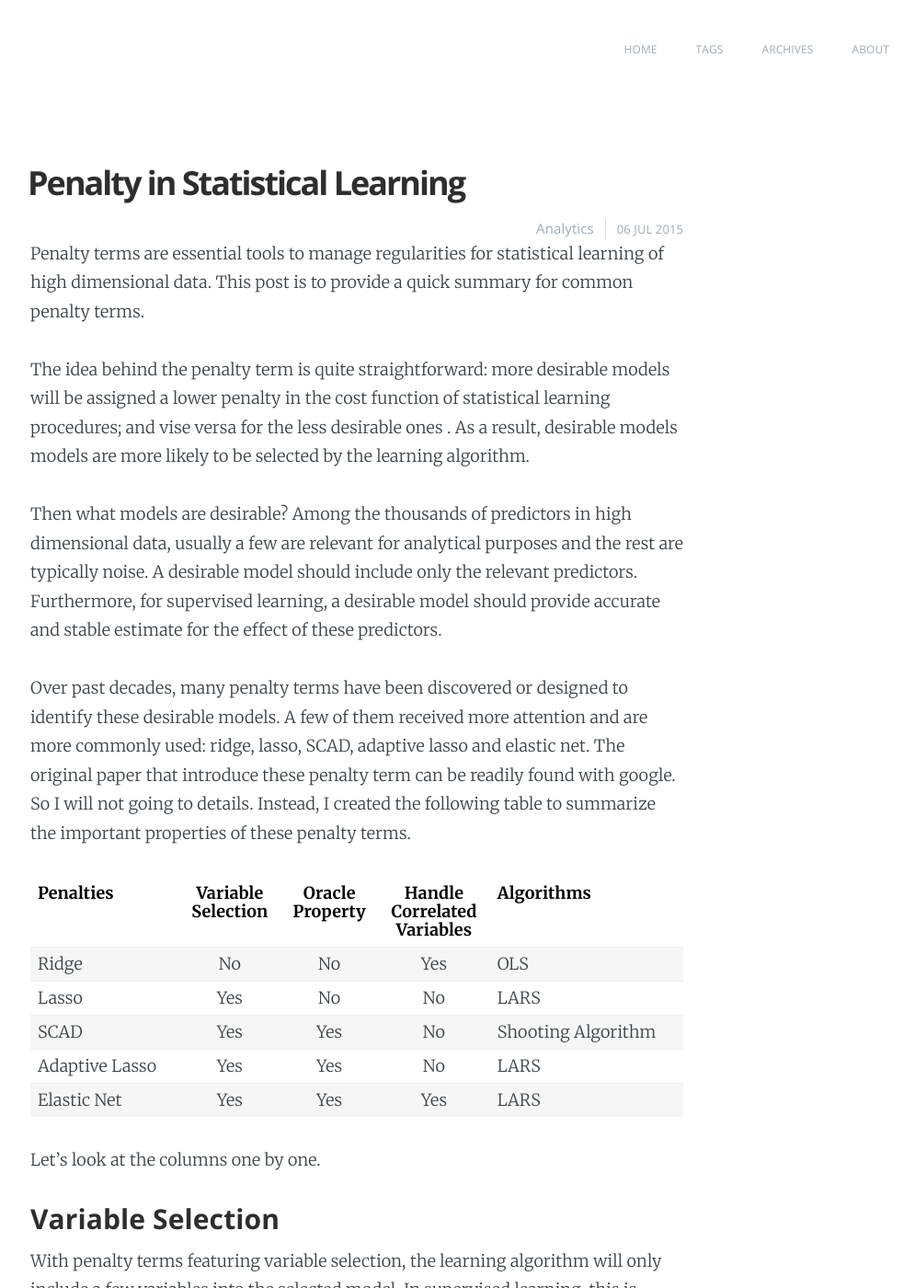
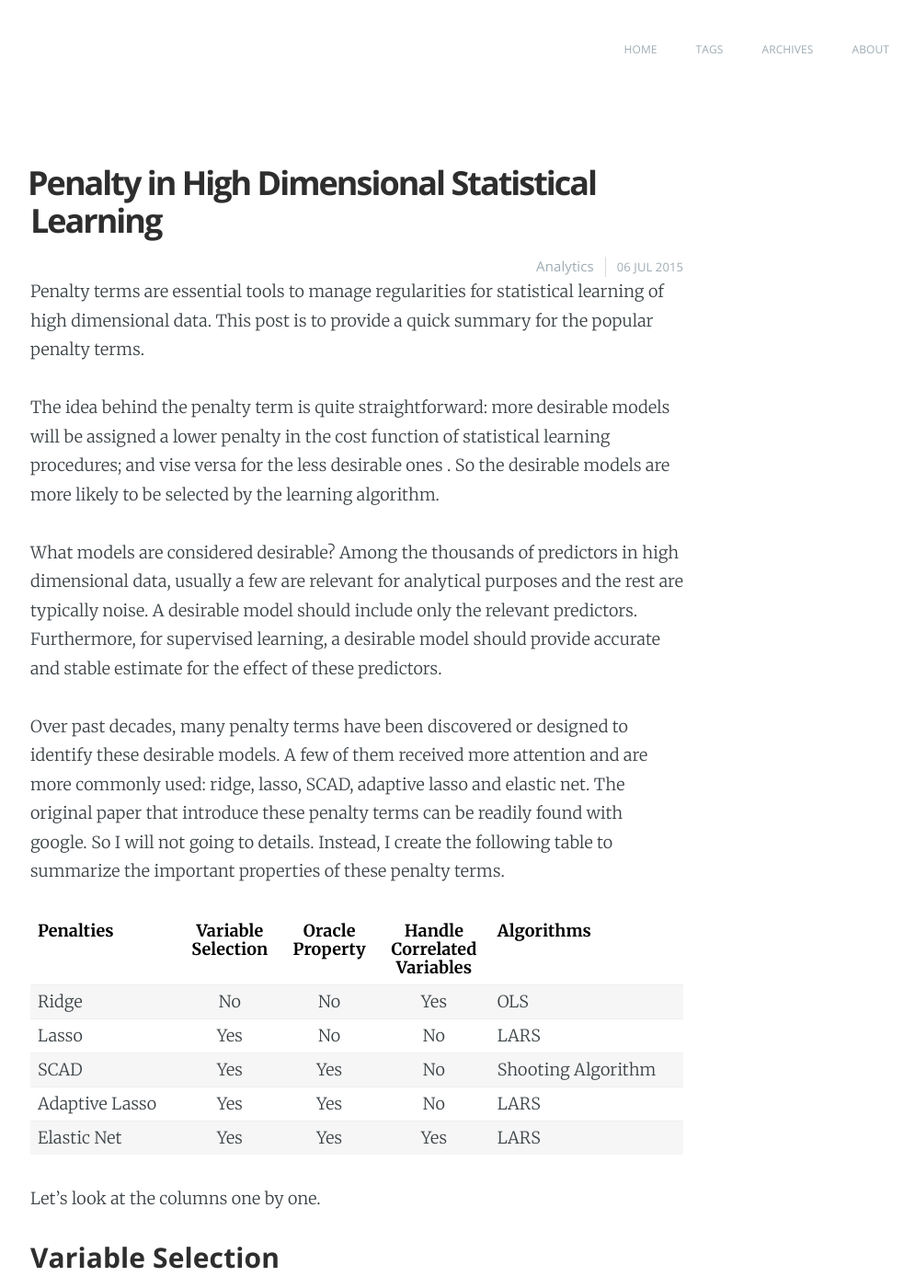
Before and after one commit to rotationsymmetry/rotationsymmetry.github.io, a Jekyll site: the page built from _posts/2015-07-06-penalty-summary.md, in a window 1280 px wide and 1400 px high. Shown: the whole window at 92% size, without its empty margins (252-1247 px from the left). Built offline with Jekyll 4.4.1, drawn with Linux system fonts in a browser that asks for light colours; Markdown is read by kramdown in place of the engine named in the settings; comment, search, counter and statistics services are not loaded; some of the changed text lies outside the part shown.

Commit message:
Update 2015-07-06-penalty-summary.md

```diff
--- a/_posts/2015-07-06-penalty-summary.md
+++ b/_posts/2015-07-06-penalty-summary.md
@@ -1,16 +1,17 @@
 ---
-title: Penalty in Statistical Learning
+title: Penalty in High Dimensional Statistical Learning
 tags: analytics
 ---
-Penalty terms are essential tools to manage regularities for statistical learning of high dimensional data. This post is to provide a quick summary for common penalty terms.
+Penalty terms are essential tools to manage regularities for statistical learning of high dimensional data. This post is to provide a quick summary for the popular penalty terms.
 
 <!-- more -->
 
-The idea behind the penalty term is quite straightforward: more desirable models will be assigned a lower penalty in the cost function of statistical learning procedures; and vise versa for the less desirable ones . As a result, desirable models models are more likely to be selected by the learning algorithm.
+The idea behind the penalty term is quite straightforward: more desirable models will be assigned a lower penalty in the cost function of statistical learning procedures; and vise versa for the less desirable ones . So the desirable models are more likely to be selected by the learning algorithm.
 
-Then what models are desirable? Among the thousands of predictors in high dimensional data, usually a few are relevant for analytical purposes and the rest are typically noise. A desirable model should include only the relevant predictors. Furthermore, for supervised learning, a desirable model should provide accurate and stable estimate for the effect of these predictors.
+What models are considered desirable? Among the thousands of predictors in high dimensional data, usually a few are relevant for analytical purposes and the rest are typically noise. A desirable model should include only the relevant predictors. Furthermore, for supervised learning, a desirable model should provide accurate and stable estimate for the effect of these predictors.
 
-Over past decades, many penalty terms have been discovered or designed to identify these desirable models. A few of them received more attention and are more commonly used: ridge, lasso, SCAD, adaptive lasso and elastic net. The original paper that introduce these penalty term can be readily found with google. So I will not going to details. Instead, I created the following table to summarize the important properties of these penalty terms.
+Over past decades, many penalty terms have been discovered or designed to identify these desirable models. A few of them received more attention and are more commonly used: ridge, lasso, SCAD, adaptive lasso and elastic net. The original paper that introduce these penalty terms can be readily found with google. So I will not going to details. Instead, I create the following table to summarize the important properties of these penalty terms.
+
 
 | Penalties | Variable <br>Selection|Oracle <br> Property| Handle <br/>Correlated <br/> Variables | Algorithms |
 | ----------|:----:|:-----:|:------:|:-----|
@@ -20,6 +21,8 @@
 | Adaptive Lasso|Yes|Yes|No|LARS|
 | Elastic Net|Yes|Yes|Yes|LARS|
 
+
+
 Let's look at the columns one by one.
 
 ### Variable Selection
@@ -28,18 +31,18 @@
 Please note that being capable of variable selection does *NOT* mean the the right variables will be selected.
 
 ### Oracle Property
-First and foremost, oracle property has nothing to do with Larry Ellison.
-
-In statistical learning, oracle property means: with the sample size approaches to infinity,
+First and foremost, oracle property has nothing to do with Larry Ellison. In statistical learning, oracle property means: with the sample size approaches to infinity,
 
 * the probability of only including the relevant variables in the model approaches to 100%
-* the estimated effect of the selected variables will follow the normal
+* the estimated effect of the selected variables will center around the true effect and the variability of estimate can be sufficiently characterized.
 
+Oracle property is one of the holy grails of. A penalty with oracle property can essentially pick the needle from the haystack with ease as if it is the oracle knowing exactly where the needle is.
 
 ### Handling Correlated Variables
 In the high dimensional data, there are could be one or more groups of predictors that are relevant and are highly correlated with each other within the group. Some penalty terms, such as lasso, are very likely to pick only one predictor within each group. This is of course less than ideal as we would lose information by ignoring the rest of the predictors within the same group. Convex penalties, such as elastic net, are able to overcome this and include all predictors.
 
 ## Caveats
+So these penalty terms are very powerful tools for high dimensional statistical learning. Their magic are back by the rigorous theoretical proof. However, we do need to acknowledge the gap between theory and practical applications. It is imperative to understand the caveats before we blindly apply the methodology.
 
 The theoretical results are all derived under the assumptions that the sample size approaches infinity. So if you only have a few thousand records, you probably do not want to set a high expectation. Fortunately, since we are in the "Big Data" era, the sample size assumptions are typically not a big concern.
 
```
